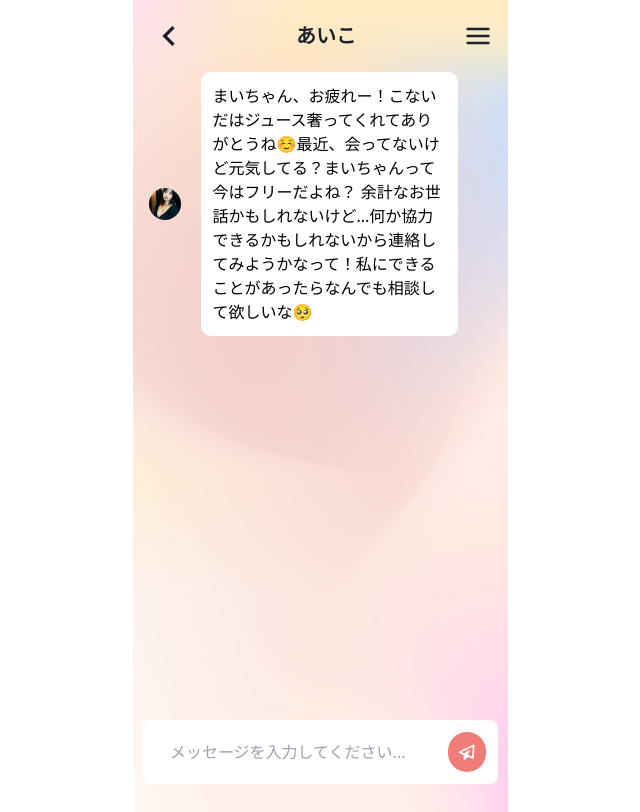
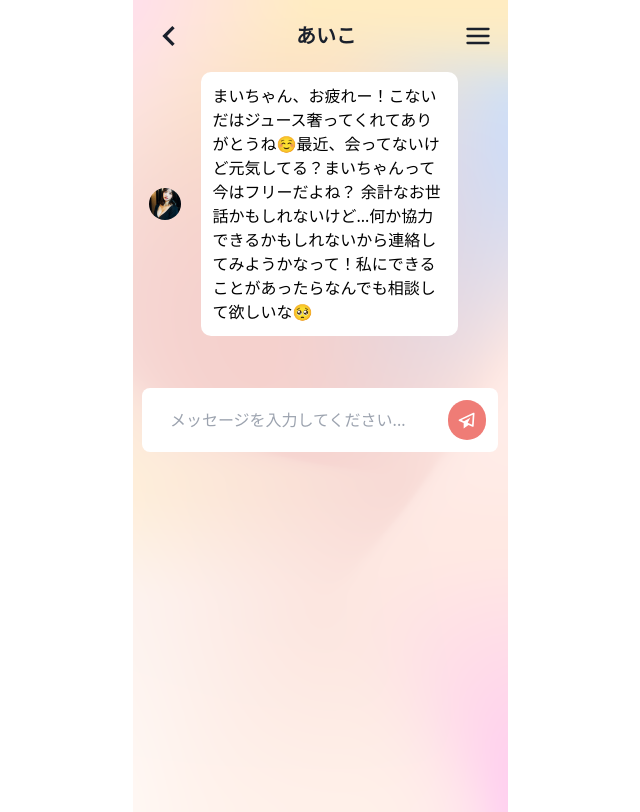
Before and after one commit to mkitsugi/akindo_IVS, a Next.js app: page /chat/570e8400-e39b-86d4-a246-446656428202 in a window 1280 px wide. Shown: the whole page, without its empty margins (320-960 px from the left). Built offline with nearby package versions, Linux system fonts and the light colour scheme; a web font is replaced by a local one.

Commit message:
チャット画面の表示修正(5)

```diff
--- a/src/pages/chat/[roomId]/index.tsx
+++ b/src/pages/chat/[roomId]/index.tsx
@@ -81,8 +81,7 @@ const Index = () => {
   };
 
   return (
-    <Flex direction={"column"} py="1rem" minH={"100vh"} maxH={"100vh"} overflow={"hidden"} justifyContent="space-between">
-      <Flex direction={"column"}>
+    <Flex direction={"column"} py="1rem" maxH={"800px"} overflow={"hidden"}>
       <Flex alignItems={"center"} justifyContent={"space-between"} px="1rem" mb="1rem">
         <Box onClick={() => { router.back(); }}>
           <ChevronLeftIcon fontSize={"40px"} />
@@ -97,16 +96,15 @@ const Index = () => {
         </Box>
       </Flex>
 
-        <Flex direction={"column"} gap={5} mt={"0rem"} mb={"1rem"} overflowY="scroll" flexGrow={1} >
+      <Flex direction={"column"} gap={5} mt={"0rem"} mb={"1rem"} minH={"300px"} maxH={"500px"} overflowY="scroll" flexGrow={1} >
         {/* <Message key={message.chatId} chat={message} isSender={true} /> */}
         {messages.map((message) => {
           const isUserMessage = message.senderId !== userInfo.id;  // Check if the message is sent by the user
           return <Message key={message.chatId} chat={message} isSender={isUserMessage} />;
         })}
       </Flex>
-    </Flex>
 
-        <Spacer />
+      {/* <Spacer /> */}
 
       <Container maxW="95%" p={10} padding="0">
         <Flex
@@ -145,7 +143,6 @@ const Index = () => {
         </Flex>
       </Container>
     </Flex>
-
   );
 };
 export default Index;
```
Lines whose indentation alone changed are shown as unchanged.
